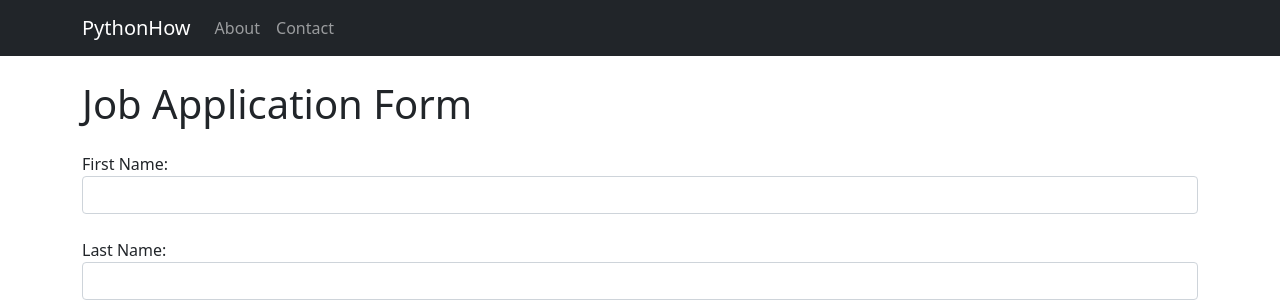
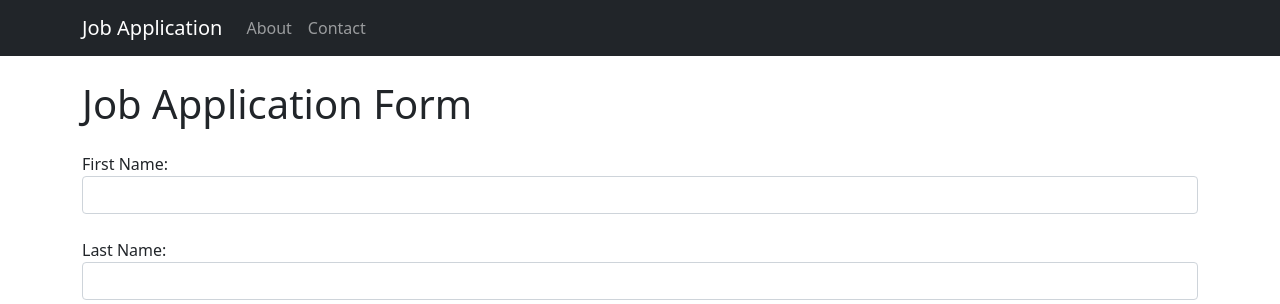
Before and after one commit to Nandagopal4213/Job-application-Django-, a Django app: page / in a window 1280 px wide. Shown: the top 304 px of the page. Run offline with Django 4.2, Linux system fonts and the light colour scheme.

Commit message:
Final commit

```diff
--- a/job_application/templates/base.html
+++ b/job_application/templates/base.html
@@ -8,7 +8,7 @@
     <body>
             <nav class="navbar navbar-expand-lg navbar-dark bg-dark">
       <div class="container">
-        <a class="navbar-brand" href="{% url 'index' %}">PythonHow</a>
+        <a class="navbar-brand" href="{% url 'index' %}">Job Application</a>
         <button class="navbar-toggler" type="button" data-bs-toggle="collapse" data-bs-target="#navbarNav" aria-controls="navbarNav" aria-expanded="false" aria-label="Toggle navigation">
           <span class="navbar-toggler-icon"></span>
         </button>
```
